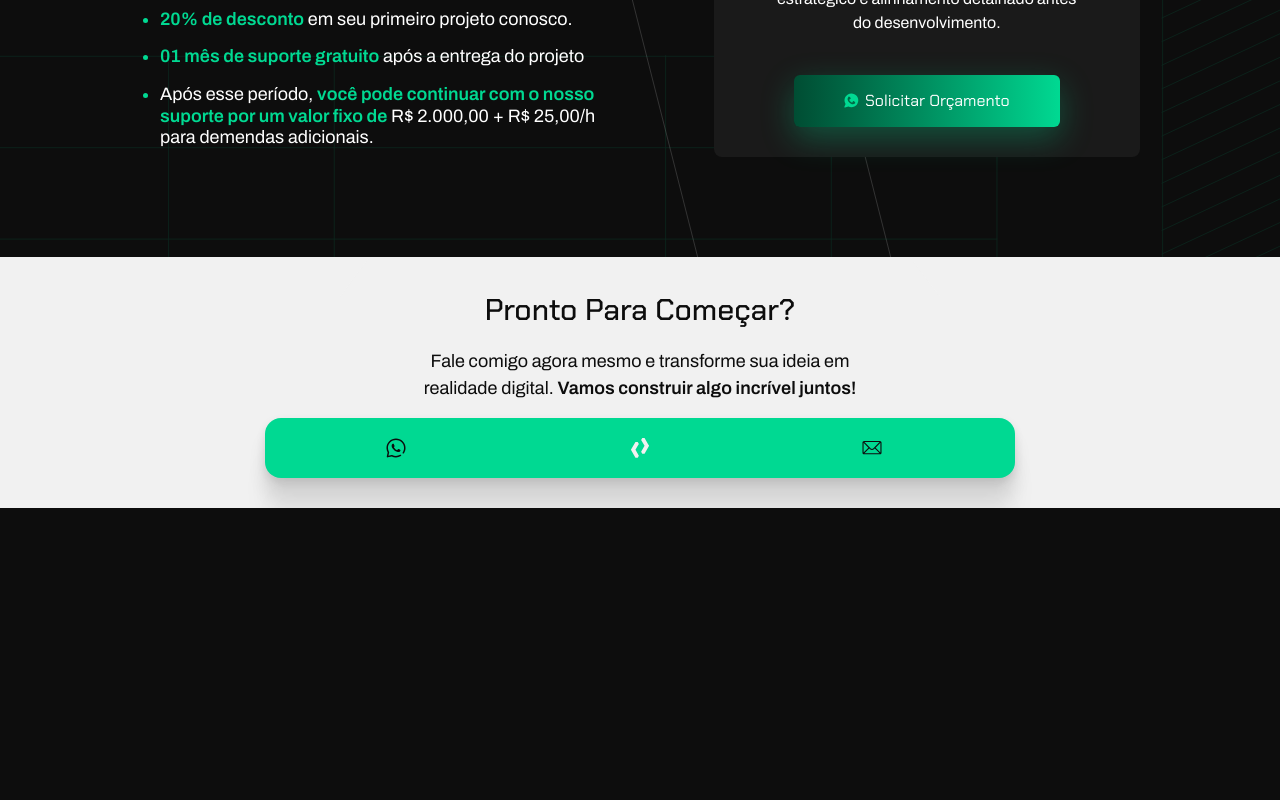
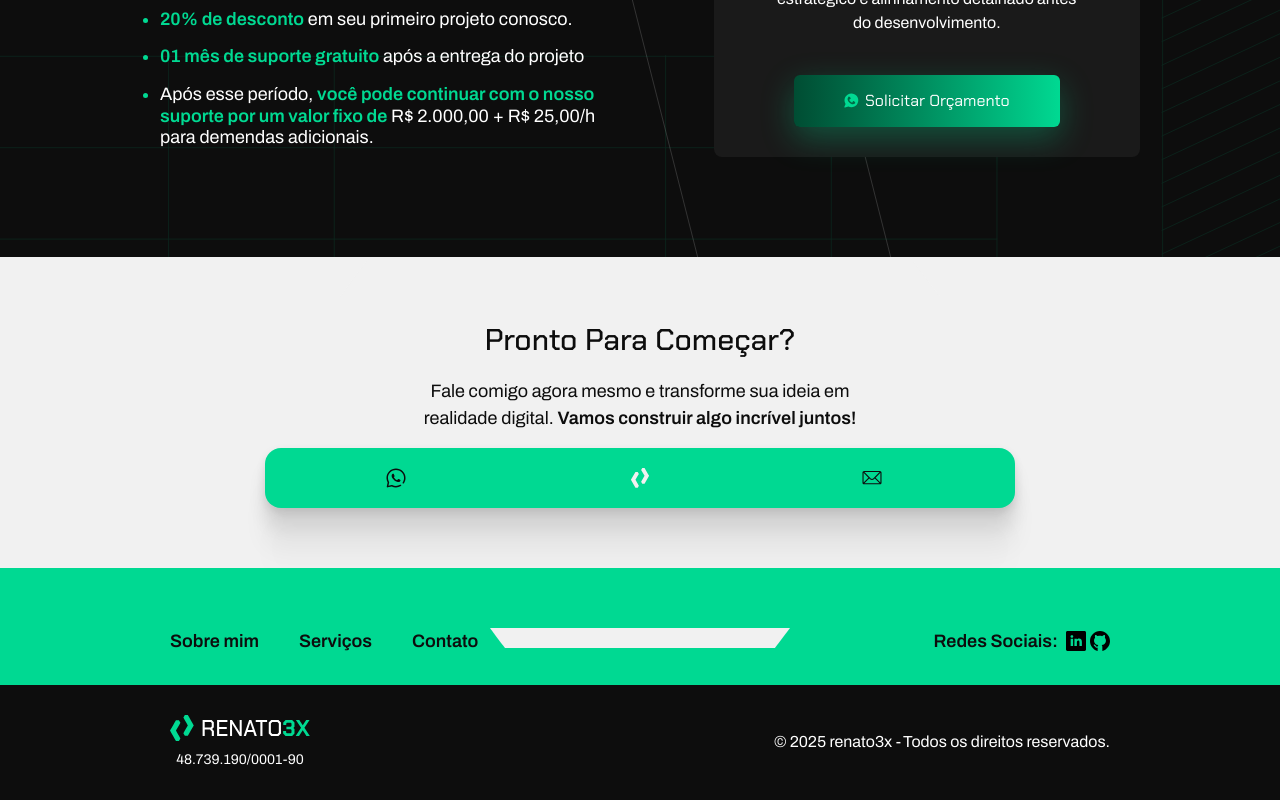
Before and after one commit to renato3x/renato3x.dev, a Next.js app: page / in a window 1280 px wide. Shown: the part 4342-5142 px from the top of the page. Before the commit the page ends 4850 px from the top, so only its background shows below. Built offline with nearby package versions, Linux system fonts and the light colour scheme; no server answers.

Commit message:
feat: add footer

```diff
--- a/src/app/layout.tsx
+++ b/src/app/layout.tsx
@@ -26,7 +26,7 @@ export default function RootLayout({
   children,
 }: RootLayoutProps) {
   return (
-    <html lang="pt-br" className={`${archivo.variable} ${chakra.variable}`}>
+    <html lang="pt-br" className={`${archivo.variable} ${chakra.variable} scroll-smooth`}>
       <body className="bg-black-primary text-white-primary">
         {children}
       </body>
--- a/src/app/page.tsx
+++ b/src/app/page.tsx
@@ -1,4 +1,5 @@
 import { AlreadyHaveADesign } from '@/components/sections/already-have-a-design';
+import { Footer } from '@/components/sections/footer';
 import { Hero } from '@/components/sections/hero';
 import { ReadyToStart } from '@/components/sections/ready-to-start';
 import { TransparentInvestment } from '@/components/sections/transparent-investment';
@@ -14,6 +15,7 @@ export default function Home() {
       <WhyChooseMe/>
       <TransparentInvestment/>
       <ReadyToStart/>
+      <Footer/>
     </main>
   );
 }
--- /dev/null
+++ b/src/components/sections/footer.tsx
@@ -0,0 +1,78 @@
+import Image from "next/image";
+
+export function Footer() {
+  return (
+    <footer className="flex flex-col relative items-center">
+      <section className="bg-green-primary text-black-primary pt-[60px] pb-[30px] items-center flex flex-col w-full">
+        <div className="absolute top-[-1] flex justify-center w-full">
+          <svg xmlns="http://www.w3.org/2000/svg" width="300" height="20" viewBox="0 0 300 20" fill="none">
+            <path d="M15.1167 20C20.6743 20 284.883 20 284.883 20L300 0H0C0 0 13 17.8833 15.1167 20Z" fill="#f1f1f1"/>
+          </svg>
+        </div>
+        <section className="flex flex-col px-[30px] gap-5 w-full lg:max-w-[1000px] lg:flex-row lg:items-center lg:justify-between">
+          <ul className="flex flex-col gap-1 lg:flex-row lg:gap-10">
+            <li className="font-semibold lg:text-[18px]">
+              <a href="#about-me">Sobre mim</a>
+            </li>
+            <li className="font-semibold lg:text-[18px]">
+              <a href="#services">Serviços</a>
+            </li>
+            <li className="font-semibold lg:text-[18px]">
+              <a href="#contact">Contato</a>
+            </li>
+          </ul>
+          <div className="h-1 border-t lg:hidden"></div>
+          <div className="flex items-center gap-1 lg:gap-2">
+            <p className="font-semibold lg:text-[18px]">Redes Sociais:</p>
+            <ul className="flex items-center gap-1">
+              <li>
+                <a href="https://www.linkedin.com/in/renato3x/" target="_blank">
+                  <Image
+                    src="/images/icon-linkedin.svg"
+                    width={0}
+                    height={0}
+                    alt="LinkedIn Logo"
+                    className="w-[20px] h-[20px]"
+                  />
+                </a>
+              </li>
+              <li>
+                <a href="https://www.github.com/renato3x" target="_blank">
+                  <Image
+                    src="/images/icon-github.svg"
+                    width={0}
+                    height={0}
+                    alt="Github Logo"
+                    className="w-[20px] h-[20px]"
+                  />
+                </a>
+              </li>
+            </ul>
+          </div>
+        </section>
+      </section>
+      <section className="py-[20px] items-center flex flex-col w-full lg:py-[30px]">
+        <section className="flex flex-col w-full lg:max-w-[1000px] lg:flex-row lg:justify-between gap-2 lg:px-[30px]">
+          <div className="flex flex-col gap-2 items-center">
+            <Image
+              width={0}
+              height={0}
+              src="/images/logo-green.svg"
+              alt="renato3x - Logo"
+              className="w-[140px]"
+            />
+            <p className="text-[14px]">
+              48.739.190/0001-90
+            </p>
+          </div>
+          <div className="flex flex-col items-center md:flex-row md:justify-center md:gap-0.5">
+            <p>&copy; {new Date().getFullYear()} renato3x {'-'}</p>
+            <p>
+              <strong className="font-[500] lg:font-normal">Todos os direitos reservados.</strong>
+            </p>
+          </div>
+        </section>
+      </section>
+    </footer>
+  )
+}
--- a/src/components/sections/ready-to-start.tsx
+++ b/src/components/sections/ready-to-start.tsx
@@ -4,7 +4,7 @@ import Image from 'next/image';
 
 export function ReadyToStart() {
   return (
-    <section className="flex p-[30px] bg-white-secondary text-black-primary justify-center">
+    <section className="flex py-[60px] px-[30px] bg-white-secondary text-black-primary justify-center" id="contact">
       <div className="flex flex-col gap-4 items-center grow">
         <h2 className="text-[30px] font-chakra text-center font-[500]">Pronto Para Começar?</h2>
         <p className="text-center text-[18px] md:max-w-[450px]">
--- a/src/components/sections/who-am-i.tsx
+++ b/src/components/sections/who-am-i.tsx
@@ -3,7 +3,7 @@ import { Card, CardContent, CardHeader, CardTitle } from '@/components/common/ca
 
 export function WhoAmI() {
   return (
-    <section className="flex px-[35px] py-[40px] md:py-[100px] justify-center">
+    <section className="flex px-[35px] py-[40px] md:py-[100px] justify-center" id="about-me">
       <div className="flex flex-col md:max-w-[1000px] gap-[50px] md:gap-[100px]">
         <div className="flex flex-col gap-10 md:flex-row">
           <div className="flex flex-col gap-6">
@@ -49,7 +49,7 @@ export function WhoAmI() {
             />
           </div>
 
-          <h3 className="font-chakra text-[28px] text-center px-20 md:text-[48px]">O que posso fazer por você</h3>
+          <h3 className="font-chakra text-[28px] text-center px-20 md:text-[48px]" id="services">O que posso fazer por você</h3>
           <Services/>
         </div>
       </div>
```
Also changed, not shown: public/images/icon-github.svg (added), public/images/icon-linkedin.svg (added).
